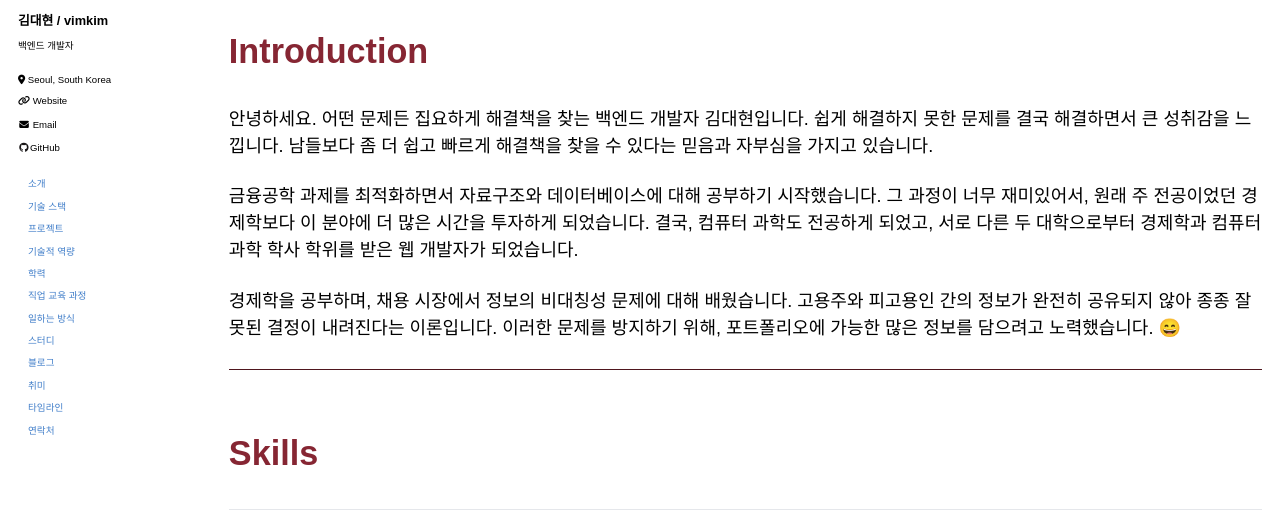
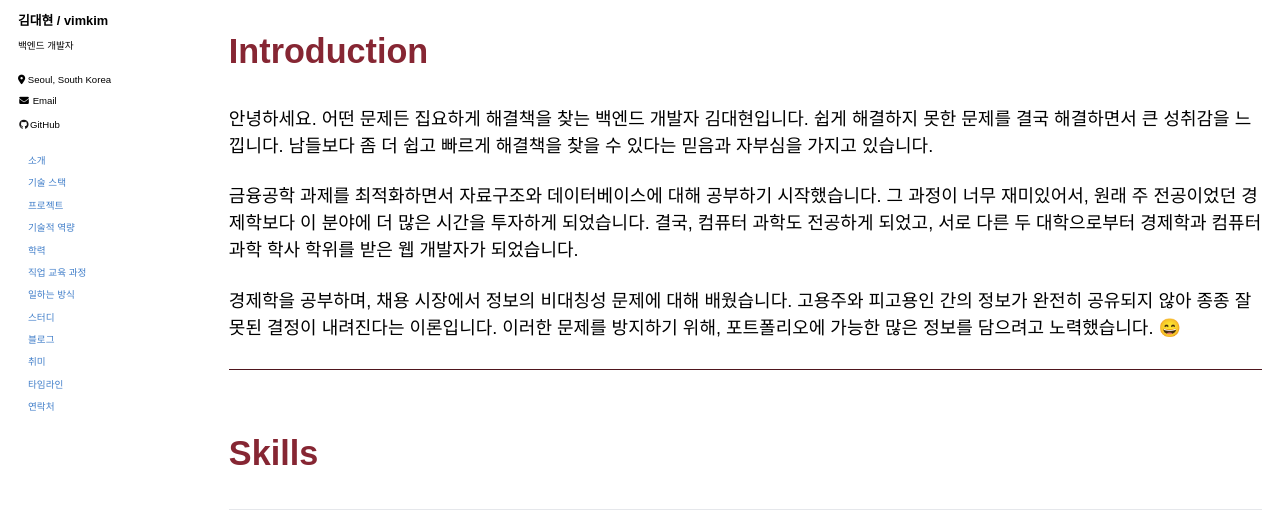
Before and after one commit to vimkim/vimkim.github.io, a Jekyll site: the page built from _pages/about.md, in a window 1280 px wide. Shown: the part 151-675 px from the top of the page. Built offline with Jekyll 4.4.1, drawn with Linux system fonts in a browser that asks for light colours; some web fonts are replaced.

Commit message:
remove website

```diff
--- a/_config.yml
+++ b/_config.yml
@@ -27,7 +27,7 @@ author:
   bio: "백엔드 개발자"
   location: "Seoul, South Korea"
   employer:
-  uri: https://vimkim.github.io
+  uri: # https://vimkim.github.io
   email: "kimdhyungg@gmail.com"
 
   # Repositories and software development
```
